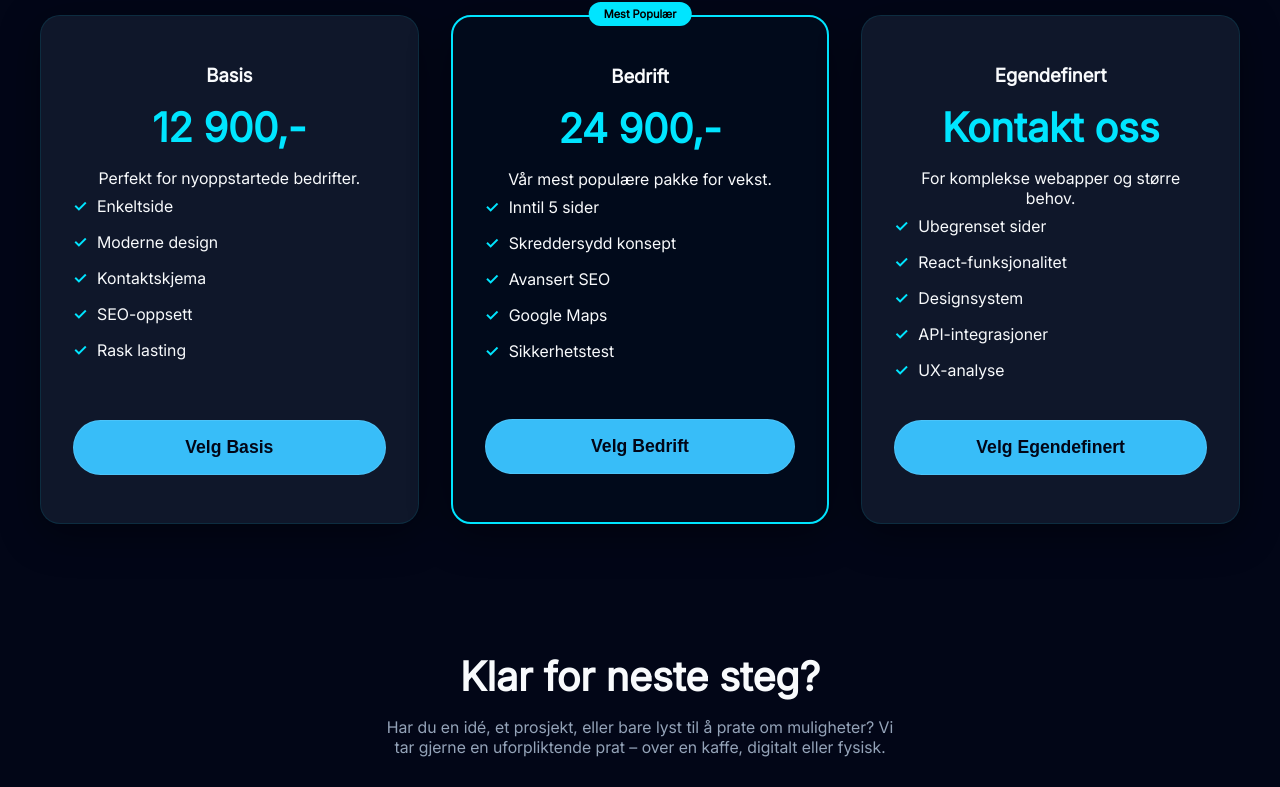
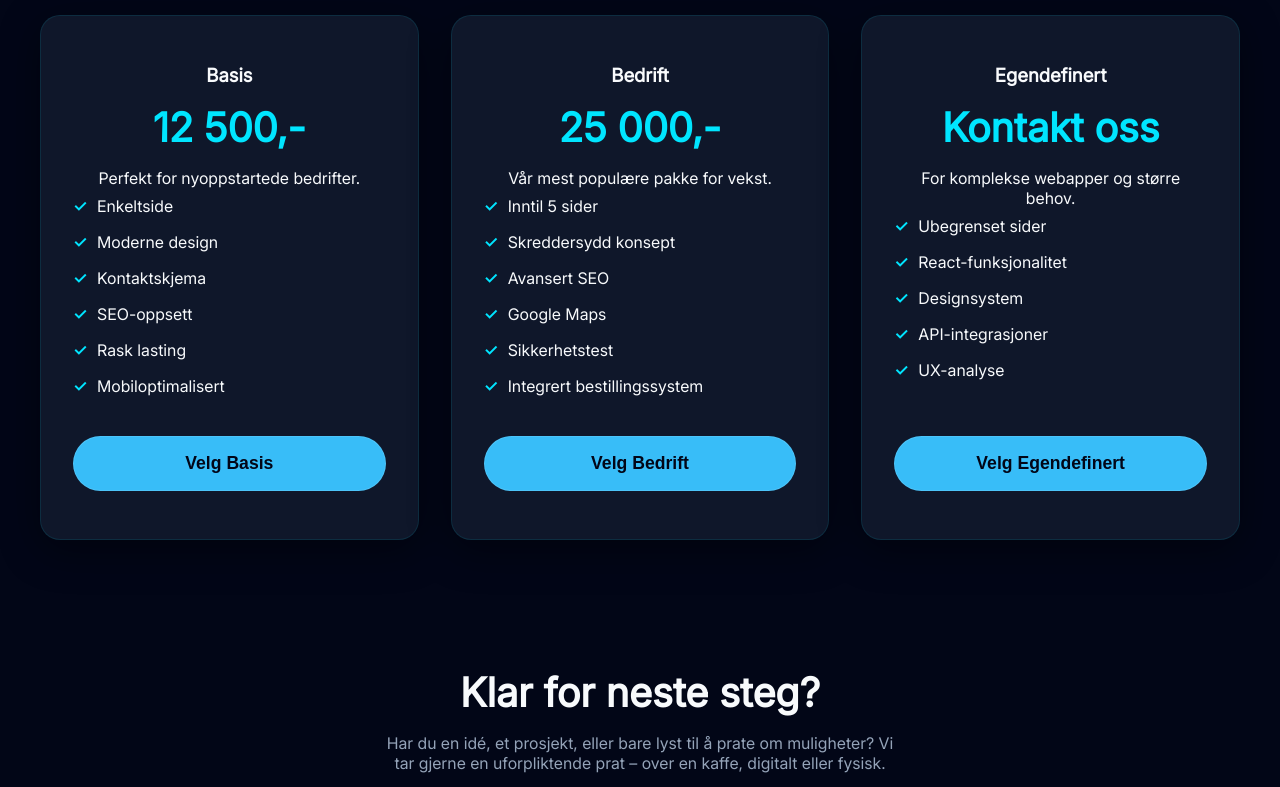
Before and after one commit to bennicodes/Pareo-webdesign, a React (Vite) app: page /tjenester in a window 1280 px wide. Shown: the part 1371-2158 px from the top of the page. Built offline with nearby package versions, Linux system fonts and the light colour scheme; no server answers.

Commit message:
adjust prices on packages

```diff
--- a/src/components/PricePackages.jsx/PricePackages.jsx
+++ b/src/components/PricePackages.jsx/PricePackages.jsx
@@ -6,7 +6,7 @@ import styles from "./PricePackages.module.css";
 const pricingData = [
   {
     name: "Basis",
-    price: "12 900,-",
+    price: "12 500,-",
     description: "Perfekt for nyoppstartede bedrifter.",
     features: [
       "Enkeltside",
@@ -14,12 +14,13 @@ const pricingData = [
       "Kontaktskjema",
       "SEO-oppsett",
       "Rask lasting",
+      "Mobiloptimalisert",
     ],
     popular: false,
   },
   {
     name: "Bedrift",
-    price: "24 900,-",
+    price: "25 000,-",
     description: "Vår mest populære pakke for vekst.",
     features: [
       "Inntil 5 sider",
@@ -27,8 +28,9 @@ const pricingData = [
       "Avansert SEO",
       "Google Maps",
       "Sikkerhetstest",
+      "Integrert bestillingssystem",
     ],
-    popular: true,
+    popular: false,
   },
   {
     name: "Egendefinert",
```
